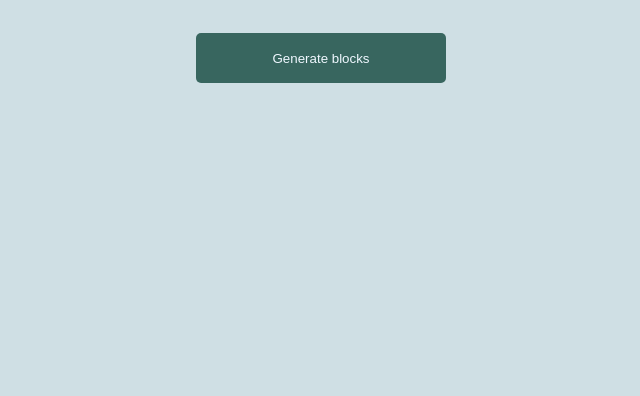
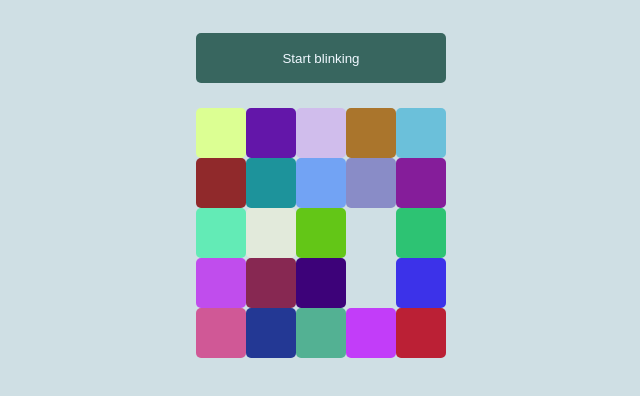
Before and after one commit to VeronikaChorna/cursor_advance_hw_9, a plain HTML site: page index.html in a window 1280 px wide. Shown: the whole page, without its empty margins (319-959 px from the left). Drawn offline with Linux system fonts and the light colour scheme.

Commit message:
change button name

```diff
--- a/index.html
+++ b/index.html
@@ -9,7 +9,7 @@
 </head>
 <body>
 
-    <button id="clickMe" class="btn">Generate blocks</button>
+    <button id="clickMe" class="btn">Start blinking</button>
     <div class="container"></div>
 
     <script src="./script/main.js"></script>
--- a/script/main.js
+++ b/script/main.js
@@ -1,3 +1,5 @@
+// const button = document.querySelector('.btn');
+
 function generateBlocks() {
     const divsAmound = 25;
     const container = document.querySelector(".container");
@@ -16,7 +18,6 @@ const setDivBg = () => {
   }
 
 function generateBlocksInterval() {
-    generateBlocks();
     setInterval(() => {
         for (let i = 0; i < 25; i++) {
             let b = document.getElementById('block' + i);
@@ -25,4 +26,5 @@ function generateBlocksInterval() {
     }, 1000);
 }
 
+generateBlocks();
 document.getElementById("clickMe").onclick = generateBlocksInterval;
```
